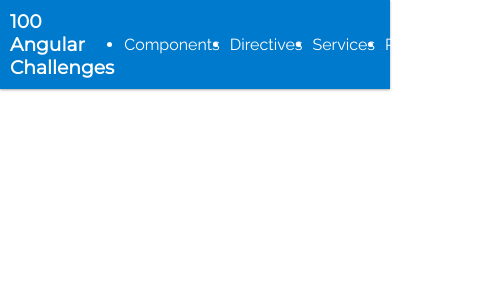
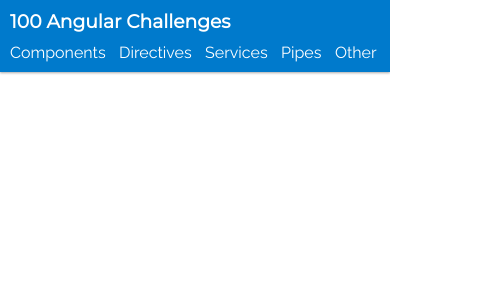
Before and after one commit to JenCall/angular-100-challenges, an Angular app: page / in a window 390 px wide. Shown: the top 300 px of the page, 477 px wide, since content can reach past the window. Built offline with nearby package versions, Linux system fonts and the light colour scheme.

Commit message:
add responsive design

```diff
--- a/src/app/components/toolbar/toolbar.component.scss
+++ b/src/app/components/toolbar/toolbar.component.scss
@@ -10,6 +10,10 @@
     color: #fff;
 
     @include box-shadow();
+
+    @media screen and (max-width: $tablet) {
+        grid-template-columns: 1fr;
+    }
 }
 
 :host ::ng-deep {
@@ -18,5 +22,8 @@
         grid-gap: 10px;
         grid-auto-flow: column;
 
+        li {
+            display: inline;
+        }
     }
 }
```
